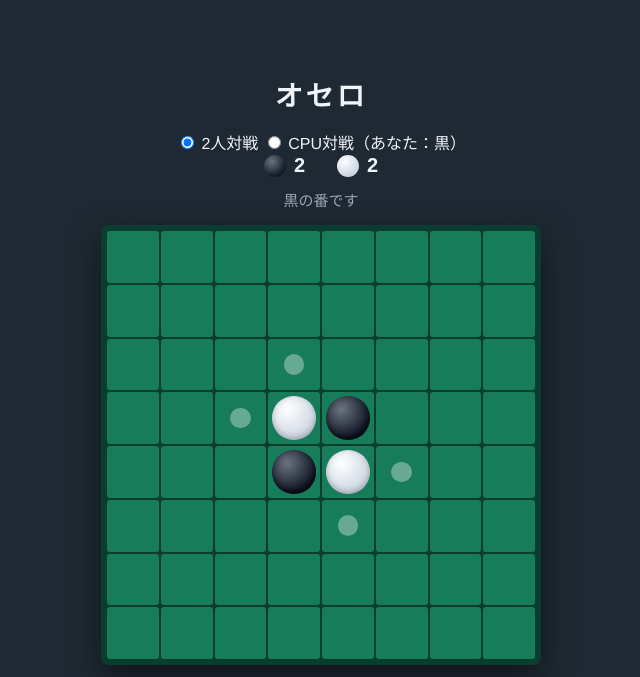
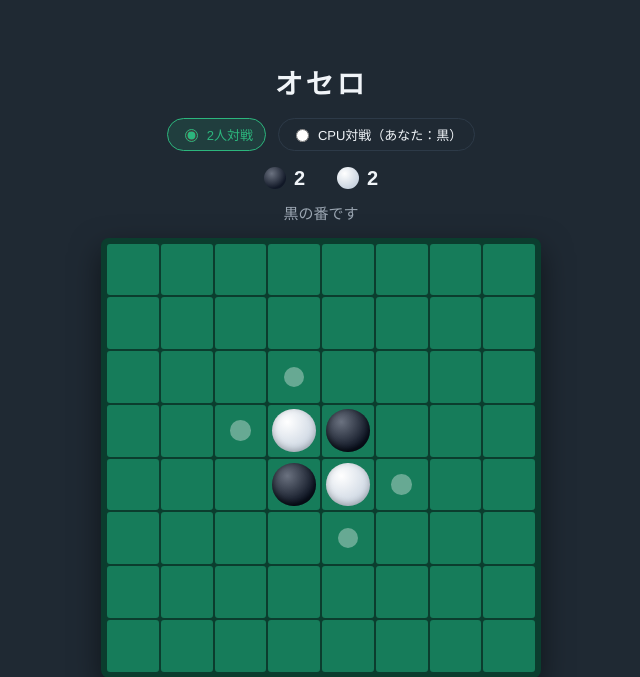
Before and after one commit to ponitan3776/black-white, a Flask app: page / in a window 1280 px wide. Shown: the top 677 px of the page, without its empty margins (319-959 px from the left). Run offline with Flask 3, Linux system fonts and the light colour scheme.

Commit message:
Update style.css

```diff
--- a/static/style.css
+++ b/static/style.css
@@ -142,3 +142,36 @@
 .new-game:active {
   transform: scale(0.97);
 }
+.mode-select {
+  display: flex;
+  justify-content: center;
+  gap: 12px;
+  margin-bottom: 16px;
+  font-size: 13px;
+}
+
+.mode-select label {
+  display: flex;
+  align-items: center;
+  gap: 6px;
+  padding: 6px 12px;
+  border: 1px solid #2d3a48;
+  border-radius: 999px;
+  cursor: pointer;
+  user-select: none;
+  transition: background 0.15s, border-color 0.15s;
+}
+
+.mode-select label:hover {
+  border-color: #2cb67d;
+}
+
+.mode-select input[type="radio"] {
+  accent-color: #2cb67d;
+}
+
+.mode-select label:has(input:checked) {
+  background: rgba(44, 182, 125, 0.15);
+  border-color: #2cb67d;
+  color: #2cb67d;
+}
```
